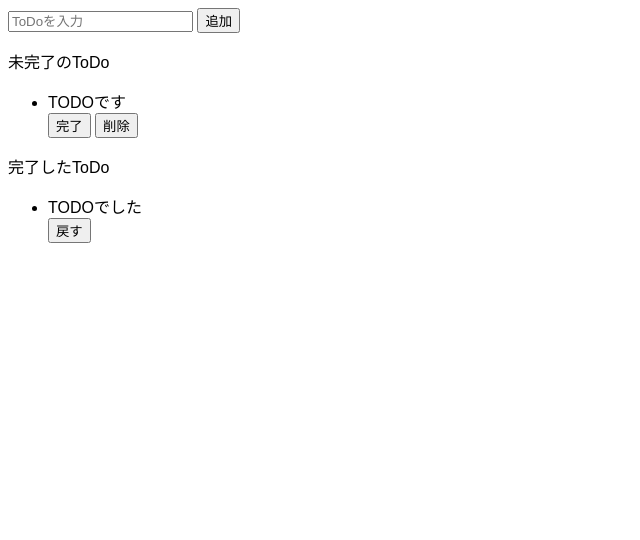
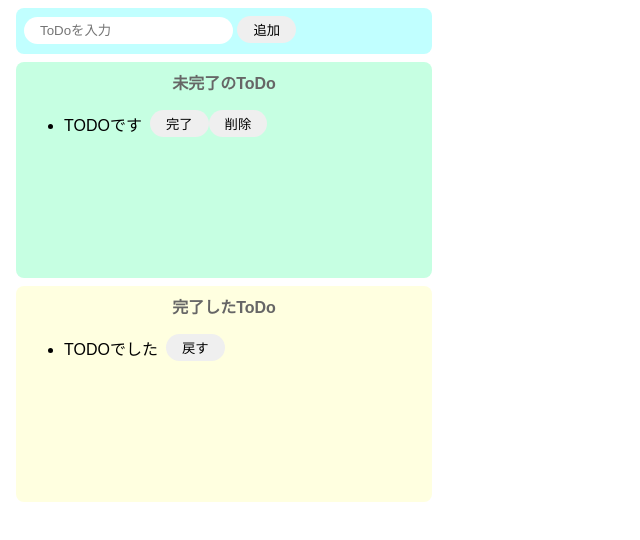
Before and after one commit to tarorin0305/codesandbox-test, a website built with Parcel: page index.html in a window 1280 px wide. Shown: the whole page, without its empty margins (0-640 px from the left). Built offline with nearby package versions, Linux system fonts and the light colour scheme.

Commit message:
CSS追加

```diff
--- a/index.html
+++ b/index.html
@@ -6,24 +6,24 @@
   </head>
 
   <body>
-    <div>
+    <div class="imput-area">
       <input placeholder="ToDoを入力" />
       <button>追加</button>
     </div>
-    <div>
-      <p>未完了のToDo</p>
+    <div class="incomplete-area">
+      <p class="title">未完了のToDo</p>
       <ul>
-        <div>
+        <div class="list-row">
           <li>TODOです</li>
           <button>完了</button>
           <button>削除</button>
         </div>
       </ul>
     </div>
-    <div>
-      <p>完了したToDo</p>
+    <div class="complete-area">
+      <p class="title">完了したToDo</p>
       <ul>
-        <div>
+        <div class="list-row">
           <li>TODOでした</li>
           <button>戻す</button>
         </div>
--- a/src/styles.css
+++ b/src/styles.css
@@ -1,3 +1,66 @@
 body {
   font-family: sans-serif;
 }
+
+input {
+  border-radius: 16px;
+  border: none;
+  padding: 6px 16px;
+  outline: none;
+}
+
+button {
+  border-radius: 16px;
+  border: none;
+  padding: 4px 16px;
+}
+
+button:hover {
+  background-color: #ff7fff;
+  color: #fff;
+  cursor: pointer;
+}
+
+li {
+  margin-right: 8px;
+}
+
+.imput-area {
+  background-color: #c1ffff;
+  width: 400px;
+  height: 30px;
+  padding: 8px;
+  margin: 8px;
+  border-radius: 8px;
+}
+
+.incomplete-area {
+  background-color: #c6ffe2;
+  width: 400px;
+  min-height: 200px;
+  padding: 8px;
+  margin: 8px;
+  border-radius: 8px;
+}
+
+.complete-area {
+  background-color: #ffffe0;
+  width: 400px;
+  min-height: 200px;
+  padding: 8px;
+  margin: 8px;
+  border-radius: 8px;
+}
+
+.title {
+  text-align: center;
+  margin-top: 0;
+  font-weight: bold;
+  color: #666;
+}
+
+.list-row {
+  display: flex;
+  align-items: center;
+  padding-bottom: 4px;
+}
```
